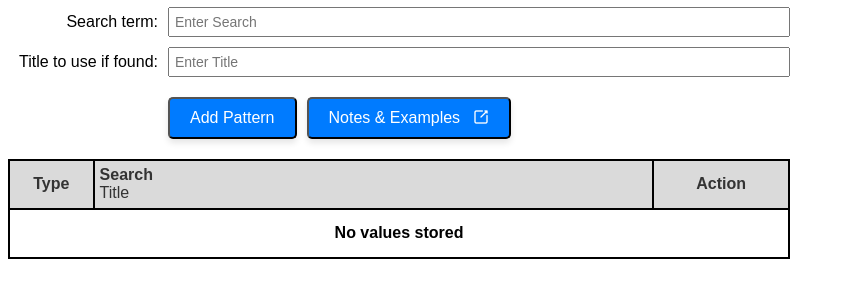
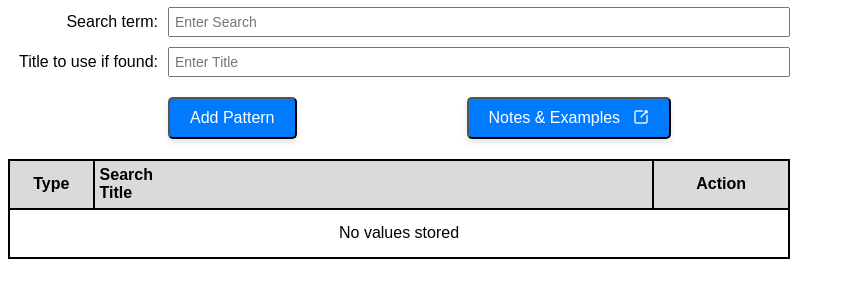
Before and after one commit to irvinm/Title-Tamer, a browser extension: page options.html in a window 1280 px wide. Shown: the part 118-416 px from the top of the page, without its empty margins (0-846 px from the left). Drawn offline with Linux system fonts and the light colour scheme.

Commit message:
Clean up some CSS for bold/normal fonts

```diff
--- a/options.css
+++ b/options.css
@@ -1,6 +1,7 @@
 body {
     width: 790px; /* Set the width of the popup */
     font-family: Arial, sans-serif; /* Set the font family for the entire document */
+    margin-right: 8px; /* Add some space on the right side */
 }
 
 h1 {
@@ -20,7 +21,7 @@ label {
 }
 
 #search, #title {
-    width: calc(100% - 210px); /* Adjust the width of the input fields to account for the label width and some padding */
+    width: calc(99% - 210px); /* Adjust the width of the input fields to account for the label width and some padding */
 }
 
 .button-link-container {
@@ -44,33 +45,17 @@ label {
     border-bottom: 2px solid #000; /* Solid bottom border */
 }
 
-/* Style for the header cells */
-#pattern-table th {
-    font-weight: bold; /* Bold text */
-    text-align: left; /* Left align text */
-    padding: 10px; /* Padding for header cells */
-    color: #333; /* Dark text color */
-}
-
-/* Default padding for table cells */
+/* Default font weight for all table cells */
 #pattern-table th, #pattern-table td {
+    font-weight: normal; /* Set font weight to normal */
     border: 2px solid #000; /* Add border to table cells */
     padding: 5px; /* Add padding to table cells */
     height: 2.3em; /* Set the desired height */
 }
 
-#pattern-table td:nth-child(1) {
-    font-weight: bold; /* Make the text bold */
-}
-
-/* Center the text in the Action header */
-#pattern-table th:nth-child(3) {
-    text-align: center; /* Center align text */
-}
-
-/* Ensure the Action column is centered */
-#pattern-table td:nth-child(3) {
-    text-align: center; /* Center align text */
+/* Font weight for the header row */
+#pattern-table th {
+    font-weight: bold; /* Make the header text bold */
 }
 
 /* Style for input fields within the table */
@@ -84,7 +69,10 @@ label {
 #pattern-table th:nth-child(1) {
     width: 10%; /* Width for Type column */
     text-align: center; /* Center the header text */
-    font-weight: bold; /* Make the text bold */
+}
+
+#pattern-table td:nth-child(1) {
+    text-align: center; /* Center the type values */
 }
 
 #pattern-table th:nth-child(2) {
@@ -93,19 +81,17 @@ label {
 
 #pattern-table th:nth-child(3) {
     width: 17%; /* Width for Action column */
-}
-
-#pattern-table td:nth-child(1) {
-    text-align: center; /* Center the type values */
+    text-align: center; /* Center the buttons horizontally */
 }
 
 #pattern-table td:nth-child(3) {
-    text-align: center; /* Center the buttons horizontally */
+    text-align: center; /* Center the type values */
 }
 
 #pattern-table td:nth-child(3) button {
     display: inline-block; /* Keep buttons side by side */
     margin: 0 2px; /* Add some space between the buttons */
+    text-align: center; /* Center align text */
 }
 
 .header-cell {
@@ -114,11 +100,6 @@ label {
     justify-content: center;
     height: 100%;
     align-items: flex-start; /* Left justify the text */
-    /* margin-left: 5px; */
-}
-
-.bold-text {
-    font-weight: bold;
 }
 
 .normal-text {
@@ -169,9 +150,6 @@ label {
     transition: background-color 0.3s ease; /* Smooth transition for hover effect */
     box-shadow: 0 4px 6px rgba(0, 0, 0, 0.1); /* Add shadow */
     cursor: pointer; /* Change cursor to pointer */
-}
-
-.add-pattern-button {
     margin-left: 160px;
 }
 
--- a/options.html
+++ b/options.html
@@ -39,8 +39,8 @@
                     <th>Type</th>
                     <th>
                         <div class="header-cell">
-                            <span class="bold-text">Search</span>
-                            <span class="normal-text">Title</span>
+                            <span>Search</span>
+                            <span>Title</span>
                         </div>
                     </th>
                     <th>Action</th>
--- a/options.js
+++ b/options.js
@@ -61,7 +61,7 @@ async function restoreOptions() {
                     </td>
                     <td>
                         <div>
-                            <span class="search-text"><strong>${pattern.search}</strong></span>
+                            <span class="search-text">${pattern.search}</span>
                             <input class="search-input" type="text" value="${pattern.search}" style="display:none;">
                         </div>
                         <div>
```
